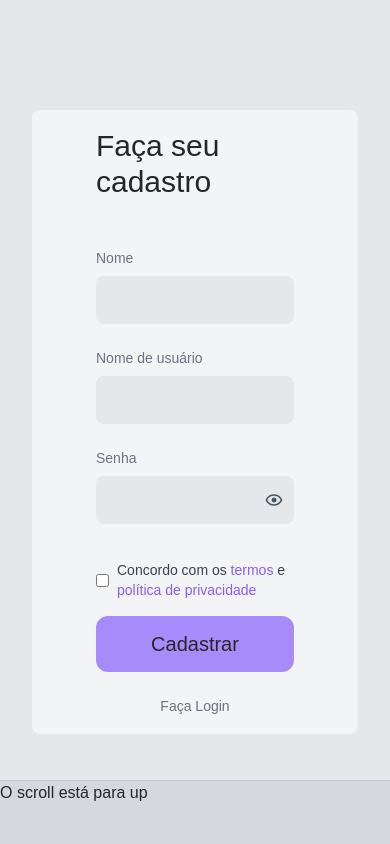
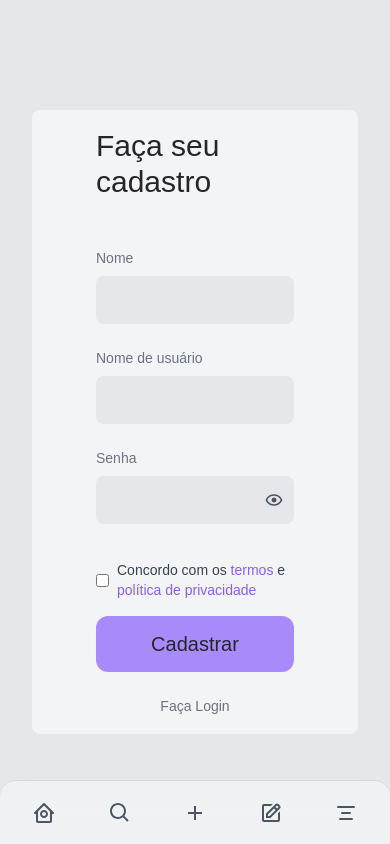
Before and after one commit to kaizinbr/next-prisma-blog, a Next.js app: page /signup in a window 390 px wide. Built offline with nearby package versions, Linux system fonts and the light colour scheme; no server answers; a web font is replaced by a local one.

Commit message:
menu mobile e inicio com framer motion

```diff
--- a/components/navbar/Navbar.tsx
+++ b/components/navbar/Navbar.tsx
@@ -29,6 +29,7 @@ import {
     TbUserEdit,
 } from "react-icons/tb";
 import CreatePostBtn from "@/components/buttons/CreatePostBtn";
+import { useAnimate, stagger, motion, AnimatePresence } from "framer-motion";
 
 type Props = {
     children?: React.ReactNode;
@@ -555,21 +556,49 @@ const AsideNavbar = ({ children }: Props) => {
     );
 };
 
+const staggerMenuItems = stagger(0.1, { startDelay: 0.15 });
+
+function useMenuAnimation(isOpen: boolean) {
+    const [scope, animate] = useAnimate();
+
+    useEffect(() => {
+        // animate(".arrow", { rotate: isOpen ? 180 : 0 }, { duration: 0.2 });
+
+        animate(
+            "ul",
+            {
+                clipPath: isOpen
+                    ? "inset(0% 0% 0% 0% round 10px)"
+                    : "inset(90% 50% 10% 50% round 10px)",
+            },
+            {
+                type: "spring",
+                bounce: 0,
+                duration: 0.5,
+            }
+        );
+
+        animate(
+            "li",
+            isOpen
+                ? { opacity: 1, scale: 1, filter: "blur(0px)" }
+                : { opacity: 0, scale: 0.3, filter: "blur(20px)" },
+            {
+                duration: 0.2,
+                delay: isOpen ? staggerMenuItems : 0,
+            }
+        );
+    }, [isOpen]);
+
+    return scope;
+}
+
 const MobileMenu = () => {
-
-    // var oldScrollY = window.scrollY;
-    //   var directionText = document.getElementById('direction');
-    //   window.onscroll = function(e) {
-    //     if(oldScrollY < window.scrollY){
-    //         directionText.textContent = " Down";
-    //     } else {
-    //         directionText.textContent = " Up";
-    //     }
-    //     oldScrollY = window.scrollY;
-    //   }
-
     const [scrollY, setScrollY] = useState(0);
-    const [scrollDirection, setScrollDirection] = useState("down");
+    const [scrollDirection, setScrollDirection] = useState("up");
+    const [moreOptions, setMoreOptions] = useState(false);
+    const [isOpen, setIsOpen] = useState(false);
+    const scope = useMenuAnimation(isOpen);
 
     const handleScroll = () => {
         const currentScrollY = window.scrollY;
@@ -586,20 +615,129 @@ const MobileMenu = () => {
     useEffect(() => {
         window.addEventListener("scroll", handleScroll, { passive: true });
         return () => window.removeEventListener("scroll", handleScroll);
-    // eslint-disable-next-line react-hooks/exhaustive-deps
+        // eslint-disable-next-line react-hooks/exhaustive-deps
     }, [scrollY]);
 
     return (
         <div
             className={`
                 fixed bottom-0 left-0 z-40  h-16 w-screen transition-transform md:translate-y-full translate-y-0
-                bg-gray-300/80 backdrop-blur-lg border-t border-gray-400/30
+                bg-gray-100/80 backdrop-blur-lg border-t border-gray-400/30
+                rounded-t-2xl
                 ${scrollDirection === "up" ? "translate-y-0" : "translate-y-16"}
             `}
         >
-            <span>O scroll está para {scrollDirection}</span>
+            <AnimatePresence>
+                {/* <span>O scroll está para {scrollDirection}</span> */}
+                <div
+                    className={`
+                        flex justify-between items-center h-full
+                        px-8 py-4 overflow-y-auto
+                        text-gray-600 gap-3
+                    `}
+                >
+                    <Link href="/">
+                        <BiHomeCircle className="h-6 w-6" />
+                    </Link>
+                    <Link href="/search">
+                        <BiSearch className="h-6 w-6" />
+                    </Link>
+                    <Link href="/notifications">
+                        <BiPlus className="h-6 w-6" />
+                    </Link>
+                    <Link href="/notifications">
+                        <BiEdit className="h-6 w-6" />
+                    </Link>
+                    <div
+                        className={`
+                        flex justify-center items-center
+                        relative
+                    `}
+                    >
+                        <button
+                            onClick={() => {
+                                setMoreOptions(!moreOptions);
+                                setIsOpen(!isOpen);
+                            }}
+                        >
+                            <TbAlignCenter className="h-6 w-6" />
+                        </button>
+                        <motion.div
+                            className={`
+                                fixed bottom-20
+                                h-52
+                            `}
+                            ref={scope}
+                        >
+                            <ul
+                                className={`
+                                    flex flex-col-reverse gap-2
+                                    bg-gray-100 border-gray-400/30
+                                    rounded-xl p-2
+                                    transition-all duration-300 ease-in-out
+                                    ${isOpen ? "z-40" : "-z-10"}
+                                `}
+                                style={{
+                                    pointerEvents: isOpen ? "auto" : "none",
+                                    clipPath:
+                                        "inset(90% 50% 10% 50% round 10px)",
+                                }}
+                            >
+                                <li>
+                                    <Link
+                                        href="/profile"
+                                        className={`
+                                            h-10 w-10 justify-center items-center flex
+                                            rounded-lg
+                                            bg-transparent hover:bg-violet-300
+                                        `}
+                                    >
+                                        <BiUser className="h-6 w-6" />
+                                    </Link>
+                                </li>
+                                <li>
+                                    <Link
+                                        href="#"
+                                        className={`
+                                            h-10 w-10 justify-center items-center flex
+                                            rounded-lg
+                                            bg-transparent hover:bg-violet-300
+                                        `}
+                                    >
+                                        <BiNotification className="h-6 w-6" />
+                                    </Link>
+                                </li>
+                                <li>
+                                    <Link
+                                        href="#"
+                                        className={`
+                                            h-10 w-10 justify-center items-center flex
+                                            rounded-lg
+                                            bg-transparent hover:bg-violet-300
+                                        `}
+                                    >
+                                        <BiCog className="h-6 w-6" />
+                                    </Link>
+                                </li>
+                                <li>
+                                    <Link
+                                        href="#"
+                                        className={`
+                                            h-10 w-10 justify-center items-center flex
+                                            rounded-lg
+                                            bg-transparent hover:bg-violet-300
+                                        `}
+                                    >
+                                        <BiLogOut className="h-6 w-6" />
+                                    </Link>
+                                </li>
+                            </ul>
+                        </motion.div>
+                    </div>
+                </div>
+            </AnimatePresence>
         </div>
-    )
+    );
 };
 
 export { AsideNavbar, MobileMenu };
--- a/package.json
+++ b/package.json
@@ -46,7 +46,7 @@
         "eslint": "8.46.0",
         "eslint-config-next": "13.4.12",
         "firebase": "^10.3.0",
-        "framer-motion": "^10.15.1",
+        "framer-motion": "^10.16.2",
         "next": "13.4.12",
         "next-auth": "^4.22.3",
         "next-page-transitions": "^1.0.0-beta.2",
```
Also changed, not shown: 1 other file (tests, documents, lock files or other folders).
